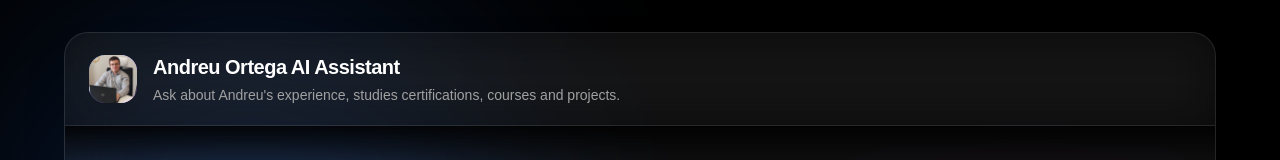
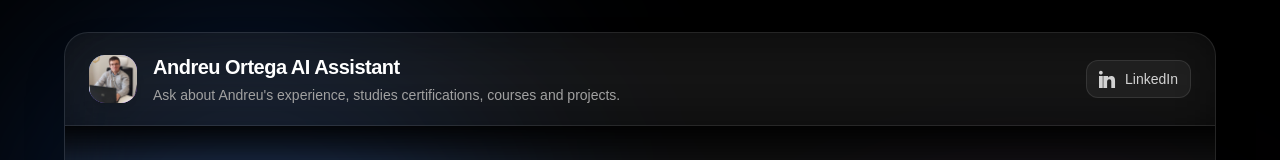
Before and after one commit to aortegablasi96/career_conversation_chatbot, a Next.js app in the folder frontend/: page / in a window 1280 px wide. Shown: the top 160 px of the page. Built offline with nearby package versions, Linux system fonts and the light colour scheme.

Commit message:
Added LinkedIn

```diff
--- a/frontend/components/ChatWindow.tsx
+++ b/frontend/components/ChatWindow.tsx
@@ -107,6 +107,10 @@ export default function ChatWindow() {
 
           {/* Header */}
           <div className="border-b border-white/10 px-6 py-5 bg-black/20 backdrop-blur-xl">
+
+            <div className="flex items-center justify-between">
+
+              {/* LEFT SIDE: Avatar */}
               <div className="flex items-center gap-4">
 
                 {/* AI Avatar */}
@@ -140,10 +144,47 @@ export default function ChatWindow() {
                   </h1>
 
                   <p className="text-sm text-neutral-400 mt-1">
-                  Ask about Andreu's experience, studies
-                  certifications, courses and projects.
+                    Ask about Andreu's experience, studies certifications, courses and projects.
                   </p>
                 </div>
+              </div>
+
+              {/* RIGHT SIDE: Linkedin*/}
+              <a
+                href="https://www.linkedin.com/in/andreu-ob/"
+                target="_blank"
+                rel="noopener noreferrer"
+                className="
+                  flex
+                  items-center
+                  gap-2
+                  px-3
+                  py-2
+                  rounded-xl
+                  bg-white/5
+                  hover:bg-white/10
+                  border
+                  border-white/10
+                  text-sm
+                  text-white/80
+                  hover:text-white
+                  transition
+                "
+              >
+                {/* LinkedIn Icon */}
+                <svg
+                  xmlns="http://www.w3.org/2000/svg"
+                  width="18"
+                  height="18"
+                  viewBox="0 0 24 24"
+                  fill="currentColor"
+                >
+                  <path d="M4.98 3.5C4.98 4.88 3.87 6 2.5 6S0 4.88 0 3.5 1.12 1 2.5 1 4.98 2.12 4.98 3.5zM0 8h5v16H0V8zm7.5 0H12v2.2h.1c.6-1.1 2-2.2 4.1-2.2 4.4 0 5.2 2.9 5.2 6.7V24h-5v-7.5c0-1.8 0-4.2-2.6-4.2s-3 2-3 4V24h-5V8z"/>
+                </svg>
+
+                <span>LinkedIn</span>
+              </a>
+
             </div>
           </div>
 
```
Lines whose indentation alone changed are shown as unchanged.
